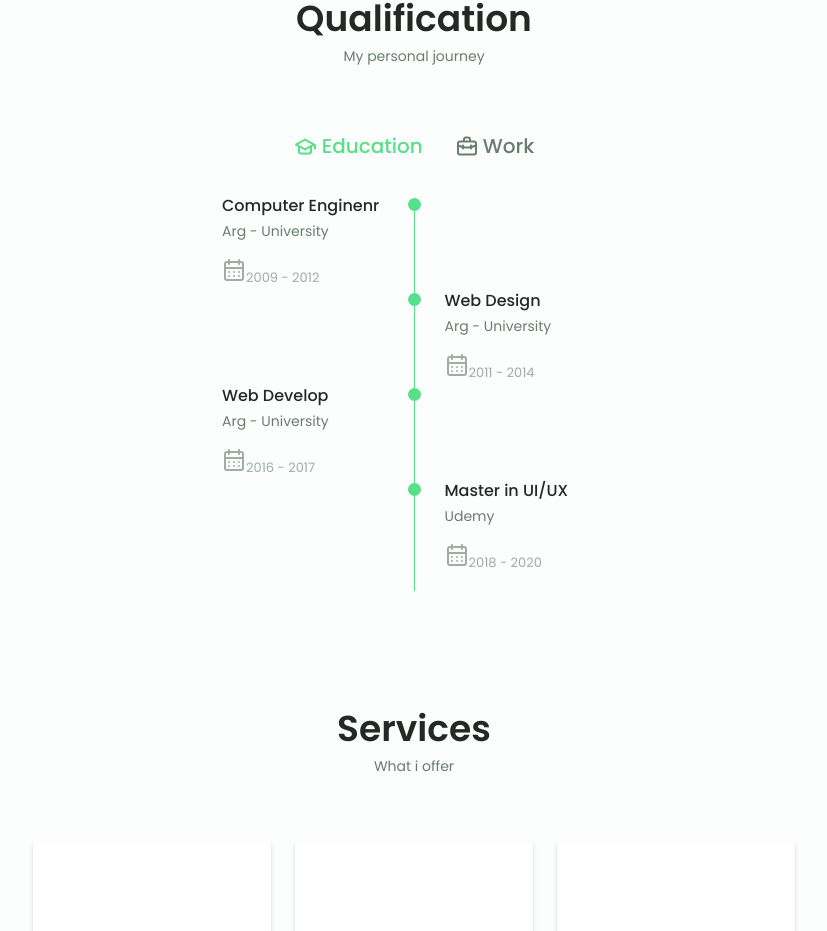
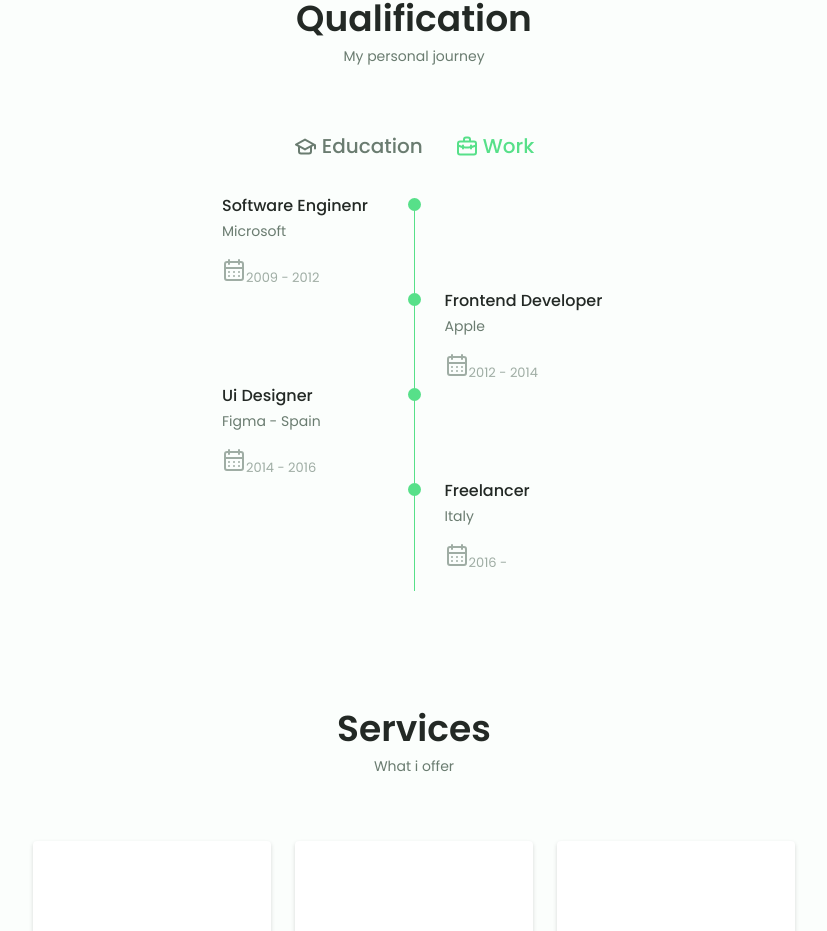
Before and after one commit to hmanzoni/hugoindevworld, a React (Create React App) app: page / in a window 1280 px wide. Shown: the part 2059-2990 px from the top of the page, without its empty margins (226-1053 px from the left). Built offline with nearby package versions, Linux system fonts and the light colour scheme.

Commit message:
add switch for show hide qualifications

```diff
--- a/src/components/Qualification.js
+++ b/src/components/Qualification.js
@@ -1,4 +1,4 @@
-import React from 'react';
+import React, {useState} from 'react';
 import { UilCalendarAlt, UilGraduationCap, UilBriefcaseAlt } from '@iconscout/react-unicons'
 
 const SingleQualification = ({ infoCard }) => (
@@ -30,6 +30,7 @@ const SingleQualification = ({ infoCard }) => (
 );
 
 const Qualification = () => {
+  const [tabActive, setTabActive] = useState('work')
   const educations = [
     {
       id: 1,
@@ -99,15 +100,17 @@ const Qualification = () => {
       <div className="qualification__container container">
         <div className="qualification__tabs">
           <div
-            className="qualification__button button--flex qualification__active"
+            className={`qualification__button button--flex ${tabActive === 'education' && "qualification__active"}`}
             data-target="#education"
+            onClick={() => setTabActive('education')}
           >
             <UilGraduationCap className="qualification__icon" />
             Education
           </div>
           <div
-            className="qualification__button button--flex"
+            className={`qualification__button button--flex ${tabActive === 'work' && "qualification__active"}`}
             data-target="#work"
+            onClick={() => setTabActive('work')}
           >
             <UilBriefcaseAlt className="qualification__icon" />
             Work
@@ -116,7 +119,7 @@ const Qualification = () => {
 
         <div className="qualification__sections">
           <div
-            className="qualification__content qualification__active"
+            className={`qualification__content ${tabActive === 'education' && "qualification__active"}`}
             data-content
             id="education"
           >
@@ -124,7 +127,7 @@ const Qualification = () => {
               <SingleQualification key={education.id} infoCard={education} />
             ))}
           </div>
-          <div className="qualification__content" data-content id="work">
+          <div className={`qualification__content ${tabActive === 'work' && "qualification__active"}`} data-content id="work">
             {works.map((work) => (
               <SingleQualification key={work.id} infoCard={work} />
             ))}
```
